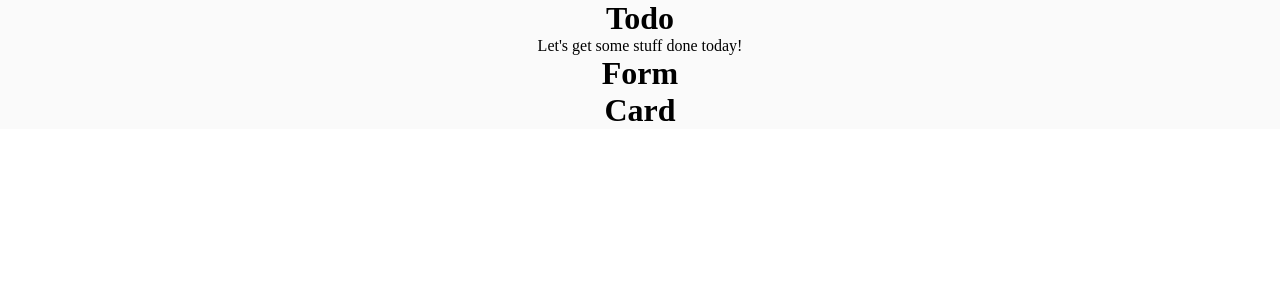
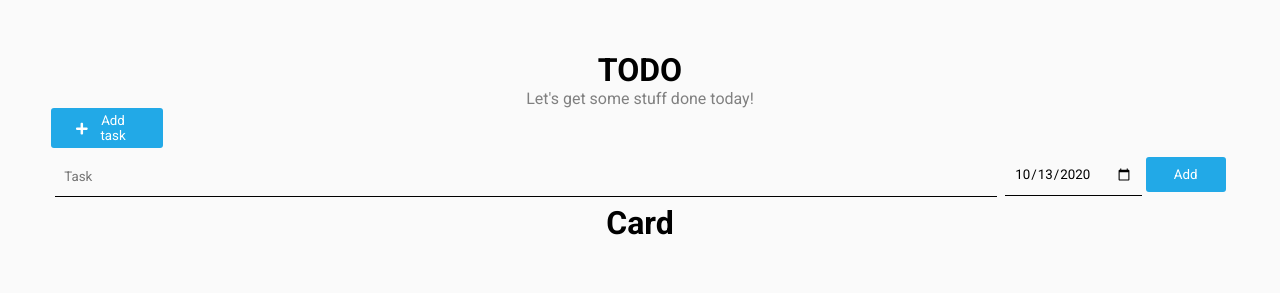
Before and after one commit to yirano/givecampus, a React (Vite) app: page / in a window 1280 px wide. Shown: the top 300 px of the page. Built offline with nearby package versions, Linux system fonts and the light colour scheme.

Commit message:
Style header and form

```diff
--- a/Components/App.jsx
+++ b/Components/App.jsx
@@ -1,13 +1,21 @@
-import React from 'react'
+import React, { useState } from 'react'
 import Form from "./Todos/Form"
 import List from "./Todos/List"
 import Header from './Header'
+import { FontAwesomeIcon } from '@fortawesome/react-fontawesome'
+import { faPlus } from '@fortawesome/free-solid-svg-icons'
 
 const App = () => {
+    const [hideForm, setHideForm] = useState(false)
     return (
         <div className="app">
             <Header />
-            <Form />
+            <div className="toggleForm">
+                <button onClick={() => setHideForm(!hideForm)}>
+                    <FontAwesomeIcon icon={faPlus} />Add task
+                </button>
+                {hideForm ? '' : <Form />}
+            </div>
             <List />
         </div>
     )
--- a/Components/Todos/Form.jsx
+++ b/Components/Todos/Form.jsx
@@ -1,9 +1,49 @@
-import React from 'react'
+import React, { useState } from 'react'
 
-const Form = () => {
+const today = new Date()
+const date = String(today.getDate()).padStart(2, '0')
+const month = String(today.getMonth() + 1).padStart(2, '0')
+const year = today.getFullYear()
+
+const initialForm = {
+    task: '',
+    due: `${year}-${month}-${date}`,
+    completed: false,
+    id: Date.now()
+}
+
+const Form = (props) => {
+    const [form, setForm] = useState(initialForm)
+    const list = JSON.parse(localStorage.getItem('todos')) || []
+
+    const handleChange = e => {
+        setForm({ ...form, [e.target.name]: e.target.value })
+    }
+
+    const handleSubmit = () => {
+        list.push(form)
+        setForm(initialForm)
+        localStorage.setItem('todos', JSON.stringify(list))
+    }
+
     return (
-        <form>
-            <h1>Form</h1>
+        <form onSubmit={e => handleSubmit(e)}>
+            <input
+                type="text"
+                name="task"
+                value={form.task}
+                onChange={e => handleChange(e)}
+                className="taskForm"
+                placeholder="Task"
+            />
+            <input
+                type="date"
+                name="due"
+                value={form.due}
+                onChange={e => handleChange(e)}
+                className="taskForm"
+            />
+            <input type="submit" value="Add" />
         </form>
     )
 }
--- a/index.html
+++ b/index.html
@@ -6,6 +6,7 @@
         <title></title>
         <meta name="description" content="">
         <meta name="viewport" content="width=device-width, initial-scale=1">
+        <link href="https://fonts.googleapis.com/css2?family=Roboto:wght@400;700&display=swap" rel="stylesheet">
         <link rel="stylesheet" href="style.css">
         <script src="index.js" defer></script>
     </head>
--- a/package.json
+++ b/package.json
@@ -18,6 +18,9 @@
   },
   "homepage": "https://github.com/yirano/givecampus#readme",
   "dependencies": {
+    "@fortawesome/fontawesome-svg-core": "^1.2.32",
+    "@fortawesome/free-solid-svg-icons": "^5.15.1",
+    "@fortawesome/react-fontawesome": "^0.1.11",
     "react": "^16.13.1",
     "react-dom": "^16.13.1"
   },
--- a/style.css
+++ b/style.css
@@ -4,6 +4,7 @@ body {
 	box-sizing: border-box;
 	margin: 0;
 	padding: 0;
+	font-family: 'Roboto', sans-serif;
 }
 
 .app {
@@ -11,8 +12,66 @@ body {
 	display: flex;
 	flex-direction: column;
 	align-items: center;
+	padding: 4%;
 }
 
 .header {
 	text-align: center;
 }
+
+.header > h1 {
+	text-transform: uppercase;
+}
+
+.header > p {
+	color: rgb(128, 128, 128);
+}
+
+.toggleForm {
+	display: flex;
+	flex-direction: column;
+	width: 100%;
+	height: 6rem;
+}
+
+button {
+	display: flex;
+	width: 7rem;
+	height: 2.5rem;
+	justify-content: space-around;
+	align-items: center;
+	padding: 0 2%;
+	color: #fff;
+	background: rgb(34, 169, 231);
+	border: 1px solid transparent;
+	border-radius: 3px;
+}
+
+form {
+	display: flex;
+	flex-direction: row;
+	align-items: center;
+	width: 100%;
+}
+
+.taskForm {
+	border: none;
+	border-bottom: 1px solid #000;
+	padding: 12px 9px;
+	margin: 4px;
+	background-color: transparent;
+}
+
+input[type="text"] {
+	margin-top: 9px;
+	width: 80%;
+}
+
+input[type="submit"] {
+	width: 5rem;
+	height: 2.2rem;
+	color: #fff;
+	background: rgb(34, 169, 231);
+	border: 1px solid transparent;
+	border-radius: 3px;
+}
```
Also changed, not shown: 1 other file (tests, documents, lock files or other folders).
